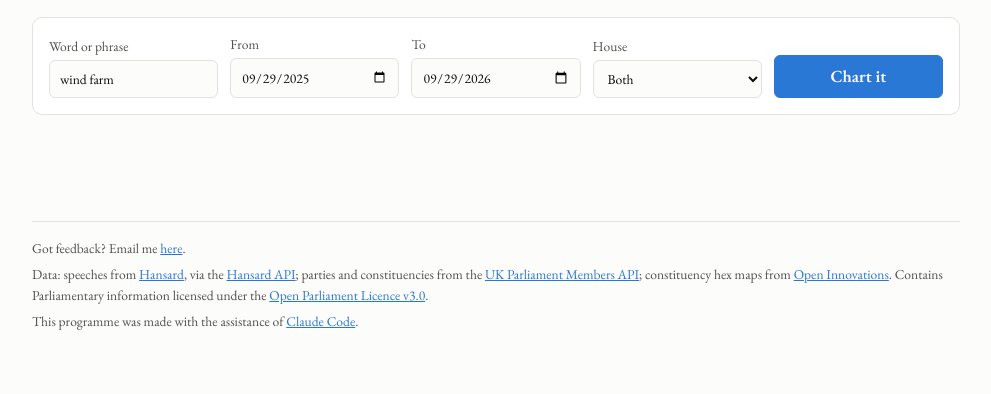
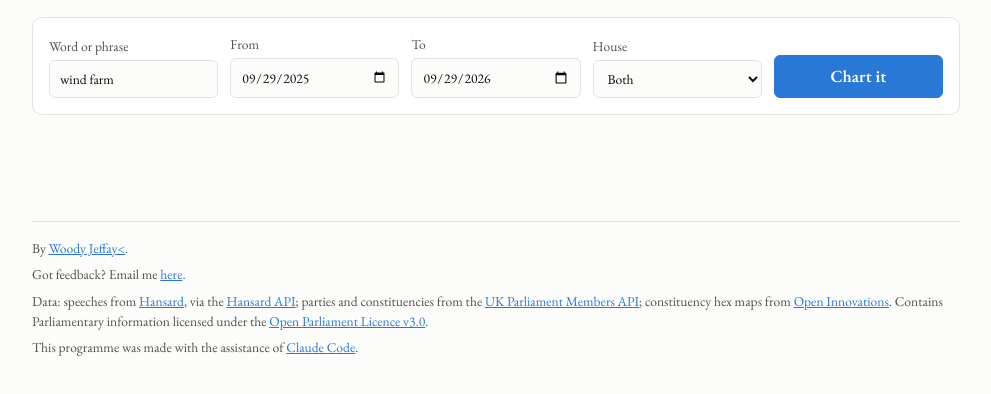
Before and after one commit to woodyjeffay/hansard, a website: page index.html in a window 1280 px wide. Shown: the part 116-510 px from the top of the page, without its empty margins (144-1135 px from the left). Drawn offline with nearby package versions, Linux system fonts and the light colour scheme.

Commit message:
Add footer with author and data sources information

```diff
--- a/index.html
+++ b/index.html
@@ -67,6 +67,7 @@
     </section>
 
     <footer>
+      <p>By <a href="https://www.linkedin.com/in/woody-jeffay-682622135/">Woody Jeffay<</a>.</p>
       <p>Got feedback? Email me <a href="mailto:woodylcj@gmail.com">here</a>.</p>
       <p>Data: speeches from <a href="https://hansard.parliament.uk" target="_blank" rel="noopener">Hansard</a>, via the <a href="https://hansard-api.parliament.uk" target="_blank" rel="noopener">Hansard API</a>; parties and constituencies from the <a href="https://members-api.parliament.uk" target="_blank" rel="noopener">UK Parliament Members API</a>; constituency hex maps from <a href="https://open-innovations.org/projects/hexmaps/" target="_blank" rel="noopener">Open Innovations</a>. Contains Parliamentary information licensed under the <a href="https://www.parliament.uk/site-information/copyright-parliament/open-parliament-licence/" target="_blank" rel="noopener">Open Parliament Licence v3.0</a>.</p>
       <p>This programme was made with the assistance of <a href="https://claude.com/claude-code" target="_blank" rel="noopener">Claude Code</a>.</p>
```
